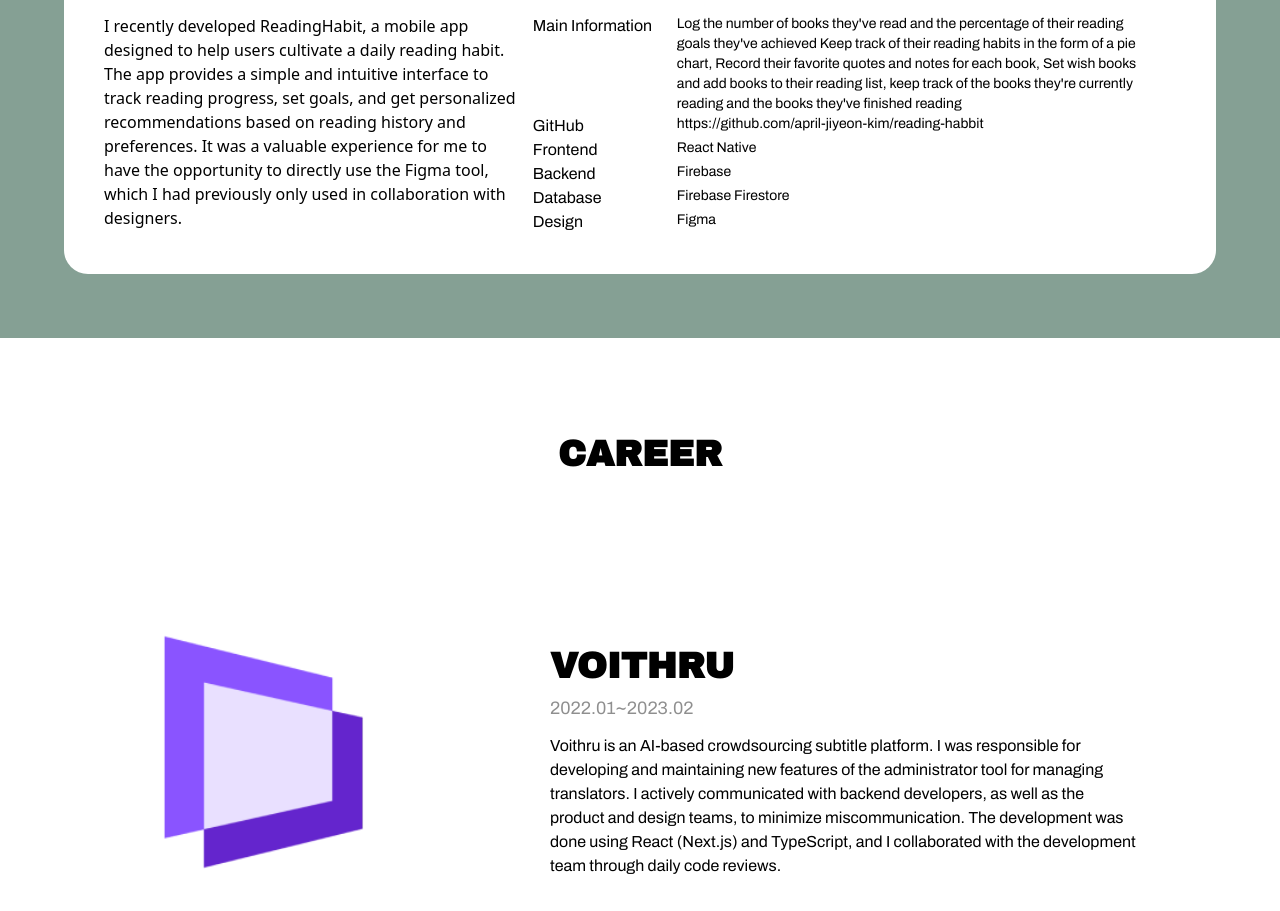
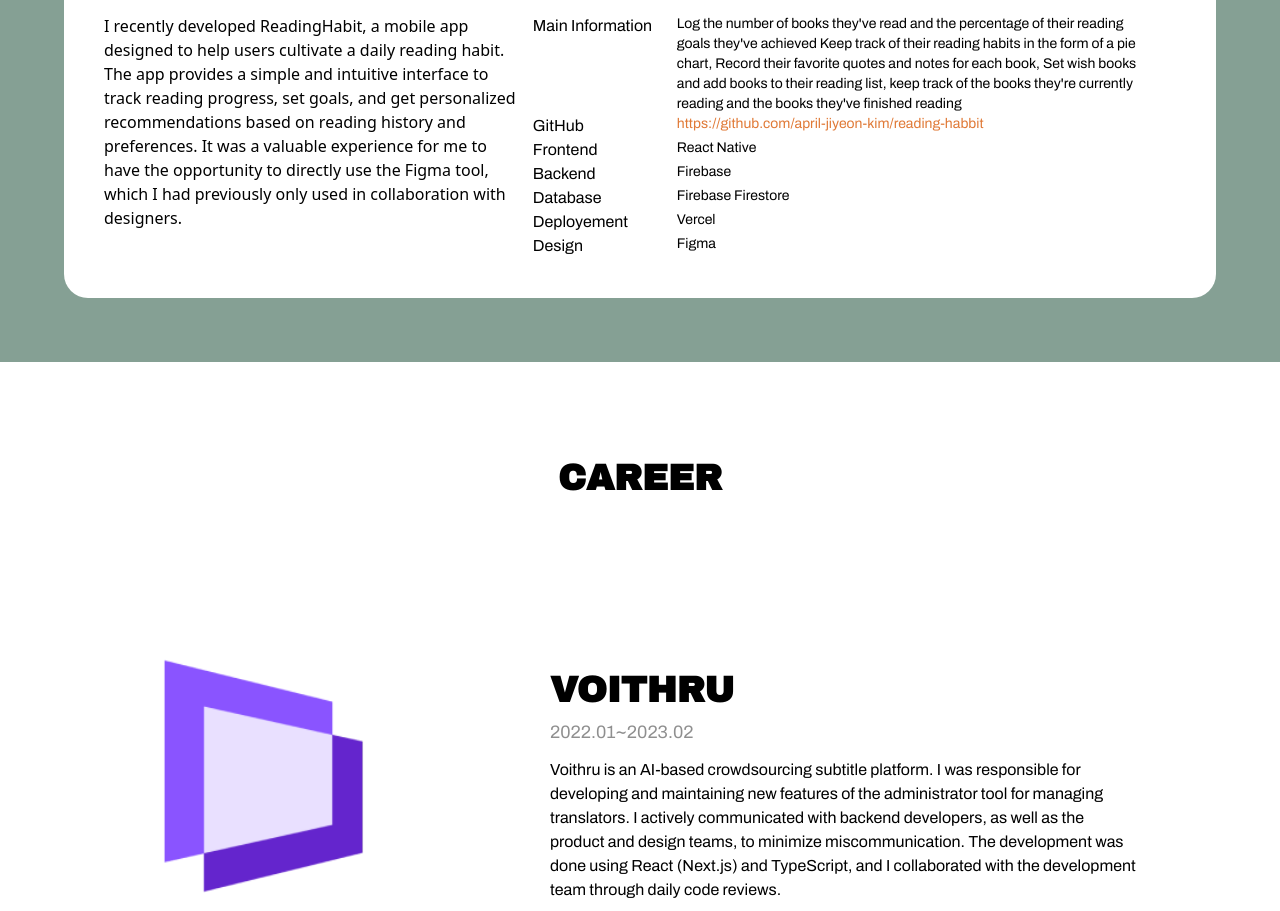
Before and after one commit to april-jiyeon-kim/april-portfolio, a Next.js app: page / in a window 1280 px wide. Shown: the part 2794-3705 px from the top of the page. Built offline with nearby package versions, Linux system fonts and the light colour scheme.

Commit message:
style: add link style

```diff
--- a/app/components/ProjectCard.tsx
+++ b/app/components/ProjectCard.tsx
@@ -55,14 +55,22 @@
           </div>
           <div className="flex flex-col w-full mb-2 md:flex-row md:mb-0">
             <div className="inline-block w-36 archivonarrow">GitHub</div>
-            <Link className="text-sm md:w-[calc(100%-10rem)] " href={github}>
+            <Link
+              className="text-sm md:w-[calc(100%-10rem)]  text-orange hover:underline"
+              href={github}
+              target="blank"
+            >
               {github}
             </Link>
           </div>
           {url && (
             <div className="flex flex-col w-full mb-2 md:flex-row md:mb-0">
               <div className="inline-block w-36 archivonarrow">URL</div>
-              <Link className="text-sm md:w-[calc(100%-10rem)] " href={url}>
+              <Link
+                className="text-sm md:w-[calc(100%-10rem)] text-orange hover:underline"
+                href={url}
+                target="blank"
+              >
                 {url}
               </Link>
             </div>
--- a/app/components/Projects.tsx
+++ b/app/components/Projects.tsx
@@ -21,6 +21,7 @@
             frontend="React Native"
             backend="Firebase"
             database="Firebase Firestore"
+            deployment="Vercel"
             design="Figma"
           />
         </div>
```
